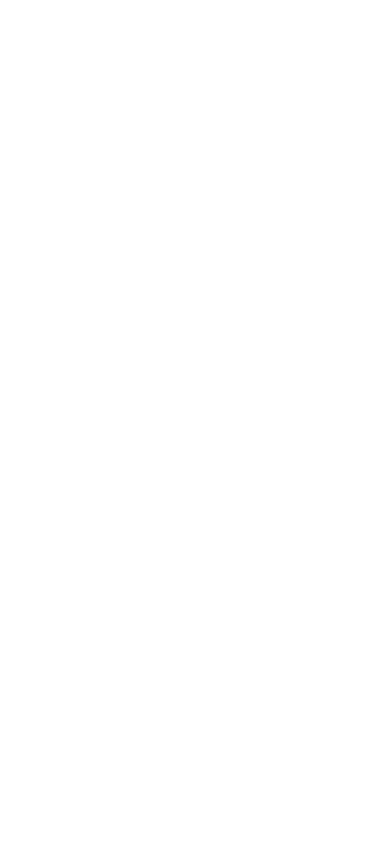
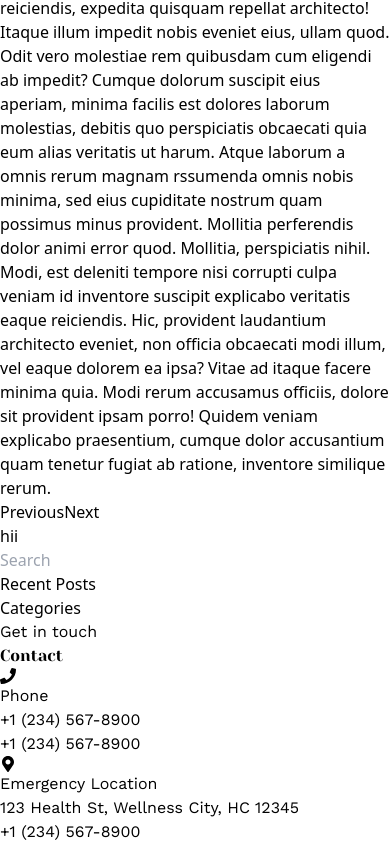
Before and after one commit to usirikapallymallesh/Hospital-Management, a React (Vite) app in the folder frontend/: page /news in a window 390 px wide. Shown: the part 1151-1995 px from the top of the page. Before the commit the page ends 1072 px from the top, so only its background shows below. Built offline with nearby package versions, Linux system fonts and the light colour scheme.

Commit message:
modification

```diff
--- a/frontend/src/components/contact/ContactForm.jsx
+++ b/frontend/src/components/contact/ContactForm.jsx
@@ -4,20 +4,27 @@
 const ContactForm = () => {
   return (
     <div className="flex flex-col md:flex-row p-6 bg-gray-100">
+
+       {/* Title Section */}
+       <div className="md:w-1/2">
+        {/* Titles */}
+        <div className="mb-6 md:mr-4 md:ml-14">
+          <h3 className="text-blue-500 font-semibold text-lg">GET IN TOUCH</h3>
+          <h1 className="text-2xl font-bold text-gray-900">Contact</h1>
+        </div>
       {/* Form Section */}
-      <div className="md:w-1/2 bg-white rounded-lg shadow-lg p-6 mb-6 md:mr-4">
-        <h3 className="text-lg font-semibold mb-2">Get in Touch</h3>
-        <h1 className="text-2xl font-bold mb-4">Contact</h1>
+      <div className="bg-blue-200 rounded-lg shadow-lg p-6 md:mr-4 md:ml-14 hover:bg-blue-900">
+
         <form action="">
-          <div className="mb-4">
+          <div className="md:w-full mb-4 grid grid-cols-10 sm:grid-cols-2 gap-6">
             <input
               type="text"
               placeholder='Name'
               className="border rounded w-full py-2 px-3"
               required
             />
-          </div>
-          <div className="mb-4">
+          {/* </div> */}
+          {/* <div className="md:w-1/2 mb-4"> */}
             <input
               type="email"
               placeholder='Email'
@@ -49,11 +56,12 @@
           </button>
         </form>
       </div>
+      </div>
 
       {/* Cards Section */}
-      <div className="md:w-1/2 grid grid-cols-1 sm:grid-cols-2 gap-6">
+      <div className="md:w-1/2 grid grid-cols-1 sm:grid-cols-2 gap-6 md:mr-12">
         {/* Card 1: Email */}
-        <div className="bg-white rounded-lg shadow-lg p-4 flex items-center">
+        <div className="bg-blue-200 rounded-lg shadow-lg p-4 flex items-center hover:bg-blue-900">
           <FaEnvelope className="text-blue-500 text-3xl mr-3" />
           <div>
             <h3 className="font-semibold">Email</h3>
@@ -62,7 +70,7 @@
         </div>
 
         {/* Card 2: Location */}
-        <div className="bg-white rounded-lg shadow-lg p-4 flex items-center">
+        <div className="bg-blue-200 rounded-lg shadow-lg p-4 flex items-center hover:bg-blue-900">
           <FaMapMarkerAlt className="text-blue-500 text-3xl mr-3" />
           <div>
             <h3 className="font-semibold">Location</h3>
@@ -71,7 +79,7 @@
         </div>
 
         {/* Card 3: Contact Number */}
-        <div className="bg-white rounded-lg shadow-lg p-4 flex items-center">
+        <div className="bg-blue-200 rounded-lg shadow-lg p-4 flex items-center hover:bg-blue-900">
           <FaPhone className="text-blue-500 text-3xl mr-3" />
           <div>
             <h3 className="font-semibold">Contact Number</h3>
@@ -80,7 +88,7 @@
         </div>
 
         {/* Card 4: Working Hours */}
-        <div className="bg-white rounded-lg shadow-lg p-4 flex items-center">
+        <div className="bg-blue-200 rounded-lg shadow-lg p-4 flex items-center hover:bg-blue-900">
           <FaClock className="text-blue-500 text-3xl mr-3" />
           <div>
             <h3 className="font-semibold">Working Hours</h3>
--- a/frontend/src/components/home/News.jsx
+++ b/frontend/src/components/home/News.jsx
@@ -43,7 +43,7 @@
   ];
 
   return (
-    <div className="py-10 px-5 md:px-10 lg:px-20 bg-gray-50">
+    <div className="py-10 px-5 md:px-10 lg:px-20 bg-gray-50 pl-22">
       <h3 className="text-lg font-semibold  text-[#159EEC] text-center uppercase work-sans-color mb-2 ">Better information, Better health</h3>
       <h1 className="text-3xl md:text-4xl font-bold text-center mb-6 text-[#1F2B6C] yeseva-one-regular">News</h1>
 
@@ -51,7 +51,7 @@
         {/* Create slides with three articles each */}
         {[...Array(Math.ceil(newsArticles.length / 3))].map((_, slideIndex) => (
           <div key={slideIndex} className="flex justify-center">
-            <div className="flex gap-4">
+            <div className="flex gap-6">
               {newsArticles.slice(slideIndex * 3, slideIndex * 3 + 3).map((article, index) => (
                 <div key={index} className="bg-white rounded-lg shadow-md p-4 max-w-xs text-center">
                   <img src={article.image} alt={article.title} className="w-full h-48 rounded-md object-cover mb-4" />
--- a/frontend/src/components/services/FreeCheckUp.jsx
+++ b/frontend/src/components/services/FreeCheckUp.jsx
@@ -42,9 +42,9 @@
   ];
 
   return (
-    <div className="grid grid-cols-1 sm:grid-cols-2 md:grid-cols-3 gap-6 p-6">
+    <div className="grid grid-cols-1 sm:grid-cols-2 md:grid-cols-3 gap-6 p-6 pl-20 pr-20 ">
       {checkupData.map((checkup) => (
-        <div key={checkup.id} className="bg-white rounded-lg shadow-lg overflow-hidden">
+        <div key={checkup.id} className="bg-white rounded-lg shadow-lg overflow-hidden hover:bg-[#1F2B6C]">
           <img src={checkup.image} alt={checkup.title} className="w-full h-40 object-cover" />
           <div className="p-4">
             <h2 className="text-xl font-semibold mb-2">{checkup.title}</h2>
--- a/frontend/src/pages/client/Doctors.jsx
+++ b/frontend/src/pages/client/Doctors.jsx
@@ -17,7 +17,6 @@
           ImgUrl={doctorsPageBg}
         />
         <OurDoctors />
-        <OurDoctors />
         <Testimonial />
         <News />
         <Contact />
--- a/frontend/src/pages/client/News.jsx
+++ b/frontend/src/pages/client/News.jsx
@@ -2,16 +2,58 @@
 import DefaultLayout from "../../layouts/DefaultLayout";
 import AllPagesHero from "../../components/AllPagesHero";
 import newsPageBg from "../../assets/images/doctorPageBg.jpeg";
+import Contact from "../../components/home/Contact";
 const News = () => {
   return (
     <DefaultLayout>
       <section>
         <AllPagesHero
-          title="News"
+          title="A passion for putting patients first."
           path="Home / News"
           ImgUrl={newsPageBg}
         />
       </section>
+      <div className="flex flex-col md:flex-row p-4">
+      <div className="md:w-1/2">
+        <div className="mb-6 pl-20">
+          <img src="gjhg"></img>
+          <h1>Lorem ipsum dolor sit amet consectetur adipisicing elit. Consequatur, accusantium totam. Nesciunt sint dolorum nam sit, earum culpa doloribus ex mollitia modi eos. Facere laborum labore quibusdam non sint sapiente!
+            Magnam nostrum quisquam id maxime dicta facilis excepturi perferendis tempore cupiditate, atque amet labore rem dolor accusantium ab deserunt quas quia. Debitis, labore recusandae? Tempore, nesciunt! Eaque quasi esse recusandae?
+            Qui autem omnis eius recusandae? Saepe, atque. Alias quasi tempore architecto? Maxime, molestiae porro? Ipsum quo consectetur reiciendis, expedita quisquam repellat architecto! Itaque illum impedit nobis eveniet eius, ullam quod.
+            Odit vero molestiae rem quibusdam cum eligendi ab impedit? Cumque dolorum suscipit eius aperiam, minima facilis est dolores laborum molestias, debitis quo perspiciatis obcaecati quia eum alias veritatis ut harum.
+            Atque laborum a omnis rerum magnam rssumenda omnis nobis minima, sed eius cupiditate nostrum quam possimus minus provident. Mollitia perferendis dolor animi error quod. Mollitia, perspiciatis nihil.
+            Modi, est deleniti tempore nisi corrupti culpa veniam id inventore suscipit explicabo veritatis eaque reiciendis. Hic, provident laudantium architecto eveniet, non officia obcaecati modi illum, vel eaque dolorem ea ipsa?
+            Vitae ad itaque facere minima quia. Modi rerum accusamus officiis, dolore sit provident ipsam porro! Quidem veniam explicabo praesentium, cumque dolor accusantium quam tenetur fugiat ab ratione, inventore similique rerum.</h1>
+          <button
+            type="submit"
+            className="bg-blue-900 text-white py-2 px-4 rounded"
+          >Previous</button>
+          <button
+            type="submit"
+            className="bg-blue-900 text-white py-2 px-4 rounded"
+          >Next</button>
+        </div>
+      </div>
+      <div className="md:w-1/2">
+      <div>
+        <h1>hii</h1>
+        <input
+              type="text"
+              placeholder='Search'
+              className="border rounded w-full py-2 px-3 text-white bg-blue-900"
+              required
+            />
+      </div>
+      <div className="border-2 m-2">
+        <h1>Recent Posts</h1>
+      </div>
+      <div className="border-2 m-2">
+        <h1 className="text-2xl font-bold text-blue-900">Categories</h1>
+
+      </div>
+      </div>
+      </div>
+      <Contact/>
     </DefaultLayout>
   );
 };
```
Also changed, not shown: 1 other file (tests, documents, lock files or other folders).
